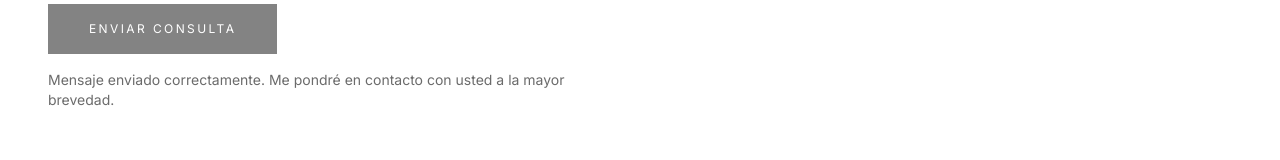
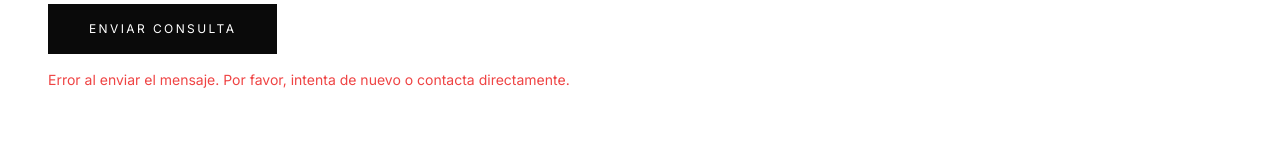
Before and after one commit to davidgm1991-afk/web-cristina-carmona-molino, a React (Vite) app: page / in a window 1280 px wide. Both pictures are taken after typing "Sample", "name@example.com", "5551234", "Sample" into the empty fields and a click on the button "ENVIAR CONSULTA". Shown: the part 3376-3536 px from the top of the page. Built offline with nearby package versions, Linux system fonts and the light colour scheme; no server answers; a web font is replaced by a local one.

Commit message:
feat: web profesional Cristina Carmona Molino

```diff
--- a/src/components/sections/Contact.jsx
+++ b/src/components/sections/Contact.jsx
@@ -3,6 +3,7 @@ import { motion, useInView } from 'framer-motion';
 import useLanguage from '../../hooks/useLanguage';
 import SectionHeader from '../ui/SectionHeader';
 import Button from '../ui/Button';
+import { WEB3FORMS_ACCESS_KEY } from '../../config/web3forms';
 
 /* ── Inline contact info icons ─────────────────────── */
 
@@ -63,22 +64,51 @@ export default function Contact() {
   const emptyForm = { nombre: '', email: '', telefono: '', area: '', mensaje: '' };
   const [form, setForm] = useState(emptyForm);
   const [status, setStatus] = useState(null); // null | 'sending' | 'success' | 'error'
+  const [errorMessage, setErrorMessage] = useState('');
 
   const handleChange = (e) =>
     setForm((prev) => ({ ...prev, [e.target.name]: e.target.value }));
 
-  const handleSubmit = (e) => {
+  const handleSubmit = async (e) => {
     e.preventDefault();
+
     if (!form.nombre.trim() || !form.email.trim() || !form.mensaje.trim()) {
       setStatus('error');
+      setErrorMessage(t.contact.form.errorReq);
       return;
     }
+
     setStatus('sending');
-    // Simulated async — replace with real integration (e.g. EmailJS / Formspree)
-    setTimeout(() => {
-      setStatus('success');
-      setForm(emptyForm);
-    }, 1600);
+    setErrorMessage('');
+
+    try {
+      const res = await fetch('https://api.web3forms.com/submit', {
+        method: 'POST',
+        headers: { 'Content-Type': 'application/json', Accept: 'application/json' },
+        body: JSON.stringify({
+          access_key: WEB3FORMS_ACCESS_KEY,
+          subject: `Nueva consulta de ${form.nombre}`,
+          from_name: form.nombre,
+          email: form.email,
+          telefono: form.telefono || 'No proporcionado',
+          area: form.area || 'No especificado',
+          message: form.mensaje,
+        }),
+      });
+
+      const data = await res.json();
+
+      if (data.success) {
+        setStatus('success');
+        setForm(emptyForm);
+      } else {
+        throw new Error(data.message || 'Error desconocido');
+      }
+    } catch (error) {
+      console.error('Error al enviar el formulario:', error);
+      setStatus('error');
+      setErrorMessage('Error al enviar el mensaje. Por favor, intenta de nuevo o contacta directamente.');
+    }
   };
 
   const infoItems = [
@@ -194,7 +224,7 @@ export default function Contact() {
                 <p className="text-sm text-brand-silver">{t.contact.form.exito}</p>
               )}
               {status === 'error' && (
-                <p className="text-sm text-red-500">{t.contact.form.errorReq}</p>
+                <p className="text-sm text-red-500">{errorMessage || t.contact.form.errorReq}</p>
               )}
             </div>
           </motion.form>
--- /dev/null
+++ b/src/config/web3forms.js
@@ -0,0 +1,15 @@
+/**
+ * Configuración de Web3Forms
+ *
+ * Web3Forms es un servicio gratuito de envío de formularios sin backend.
+ * No requiere crear cuenta ni plantillas — solo una clave de acceso.
+ *
+ * ÚNICO PASO para configurar:
+ * 1. Ve a https://web3forms.com
+ * 2. Escribe el email de destino (cristinac@asesoresfc.com)
+ * 3. Haz clic en "Create Access Key"
+ * 4. Confirma el email que recibirás en tu bandeja de entrada
+ * 5. Pega la clave en ACCESS_KEY abajo
+ */
+
+export const WEB3FORMS_ACCESS_KEY = '13615360-bec3-495f-b01a-08d55b45d6af';
```
